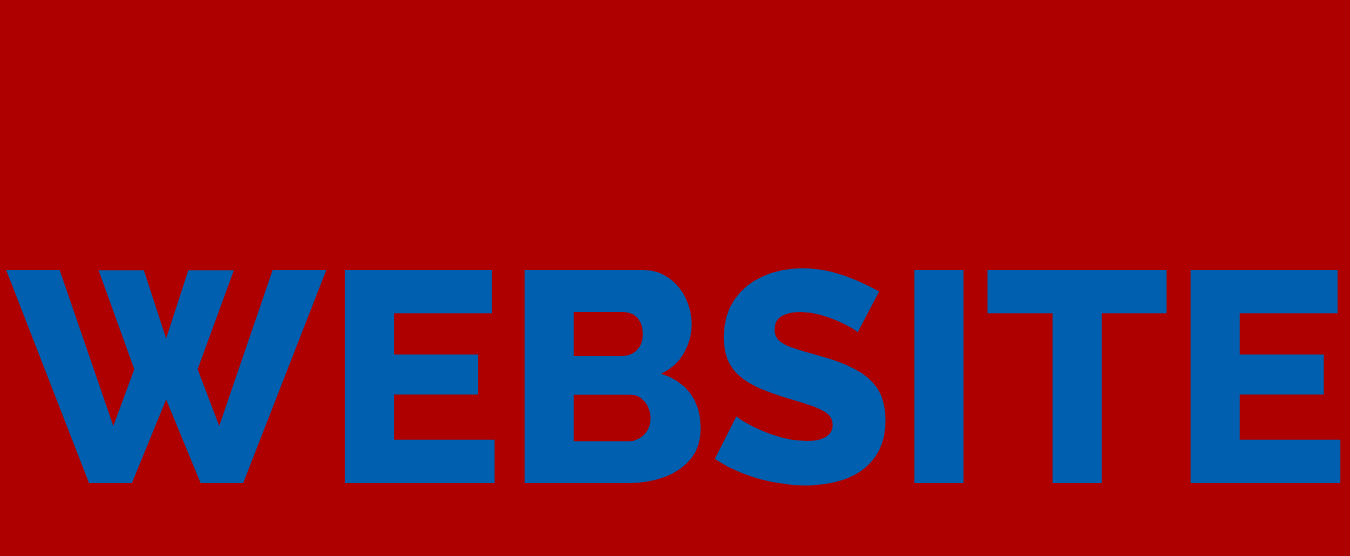
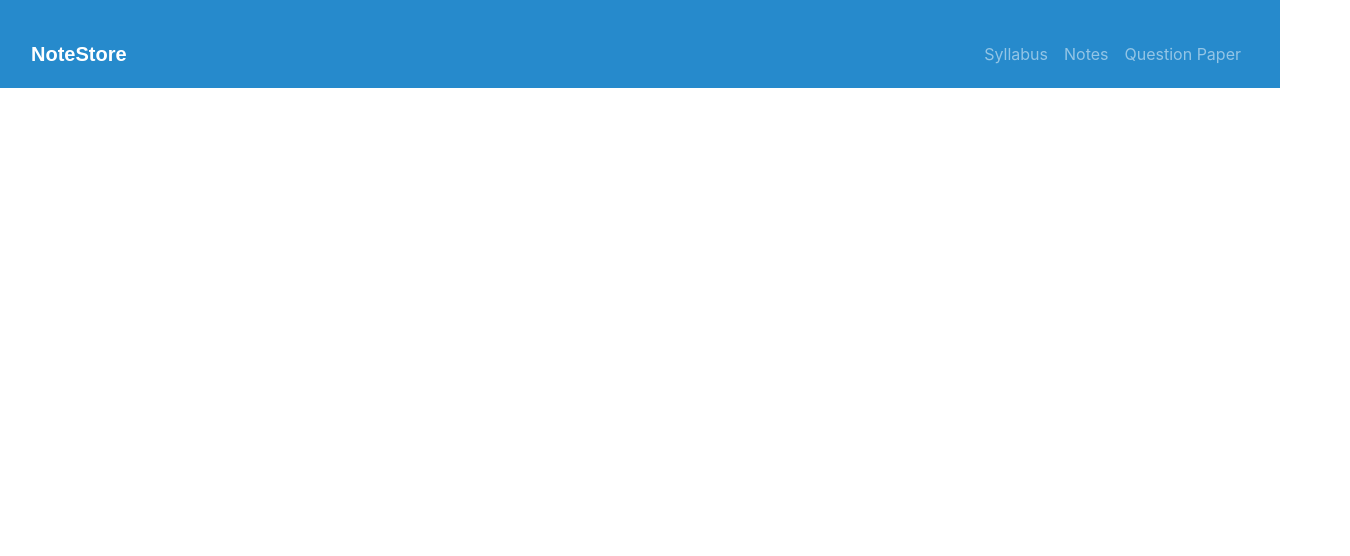
Before and after one commit to abhijithabhiakl/ktuNoteStore, a plain HTML site: page index.html in a window 1280 px wide. Shown: the whole page, 1350 px wide, since content can reach past the window. Drawn offline with nearby package versions, Linux system fonts and the light colour scheme.

Commit message:
add navbar

```diff
--- a/index.css
+++ b/index.css
@@ -1,8 +1,16 @@
 body {
-  background-color: #af0000;
+  font-family: "Raleway", sans-serif;
 }
-h1 {
-  color: #0060af;
-  font-family: "Raleway", sans-serif;
-  font-size: 300px;
+#title {
+  background-color: #268acc;
+  color: #a1a1a1;
 }
+.container-fluid {
+  padding: 2% 2% 0.5%;
+}
+
+.navbar-brand {
+  font-family: "Ubuntu", sans-serif;
+  font-size: 2.5rem;
+  font-weight: bold;
+}
--- a/index.html
+++ b/index.html
@@ -6,16 +6,63 @@
     <meta name="viewport" content="width=device-width, initial-scale=1.0" />
     <link rel="preconnect" href="https://fonts.googleapis.com" />
     <link rel="preconnect" href="https://fonts.gstatic.com" crossorigin />
+    <!-- Google font -->
     <link
       href="https://fonts.googleapis.com/css2?family=Raleway:wght@800&display=swap"
       rel="stylesheet"
     />
+    <!-- css -->
     <link rel="stylesheet" href="index.css" />
+    <!-- bootstrap CSS-->
+    <link
+      href="https://cdn.jsdelivr.net/npm/bootstrap@5.1.1/dist/css/bootstrap.min.css"
+      rel="stylesheet"
+      integrity="sha384-F3w7mX95PdgyTmZZMECAngseQB83DfGTowi0iMjiWaeVhAn4FJkqJByhZMI3AhiU"
+      crossorigin="anonymous"
+    />
+    <!-- BS 4.0 -->
+<link rel="stylesheet" href="https://maxcdn.bootstrapcdn.com/bootstrap/4.0.0/css/bootstrap.min.css" integrity="sha384-Gn5384xqQ1aoWXA+058RXPxPg6fy4IWvTNh0E263XmFcJlSAwiGgFAW/dAiS6JXm" crossorigin="anonymous">
+
     <title>NoteStore</title>
   </head>
   <body>
-    <center>
-      <h1>WEBSITE</h1>
-    </center>
+      <section id="title">
+  <div class="container-fluid">
+    <!-- Nav Bar -->
+    <nav class="navbar navbar-expand-lg navbar-dark">
+      <a class="navbar-brand" href="">NoteStore</a>
+       <button class="navbar-toggler" type="button" data-toggle="collapse" data-target="#navbarSupportedContent" aria-controls="navbarSupportedContent" aria-expanded="false" aria-label="Toggle navigation">
+      <span class="navbar-toggler-icon"></span>
+    </button>
+    <div class="collapse navbar-collapse" id="navbarSupportedContent">
+      <ul class="navbar-nav ml-auto">
+          <li class="nav-item">
+              <a class="nav-link" href="#footer">Syllabus</a>
+          </li>
+          <li class="nav-item">
+              <a class="nav-link" href="#pricing">Notes</a>
+          </li>
+          <li class="nav-item">
+              <a class="nav-link" href="#cta">Question Paper</a>
+          </li>
+      </ul>
+   </div>
+   </nav>
+  </section>
+  <!-- Body -->
+<div class="con1">
+
+</div>
+    <!-- bootstrap JS-->
+    <script
+      src="https://cdn.jsdelivr.net/npm/bootstrap@5.1.1/dist/js/bootstrap.bundle.min.js"
+      integrity="sha384-/bQdsTh/da6pkI1MST/rWKFNjaCP5gBSY4sEBT38Q/9RBh9AH40zEOg7Hlq2THRZ"
+      crossorigin="anonymous"
+    ></script>
+    <!-- BS 4.0 -->
+  <script src="https://code.jquery.com/jquery-3.2.1.slim.min.js" integrity="sha384-KJ3o2DKtIkvYIK3UENzmM7KCkRr/rE9/Qpg6aAZGJwFDMVNA/GpGFF93hXpG5KkN" crossorigin="anonymous"></script>
+  <script src="https://cdnjs.cloudflare.com/ajax/libs/popper.js/1.12.9/umd/popper.min.js" integrity="sha384-ApNbgh9B+Y1QKtv3Rn7W3mgPxhU9K/ScQsAP7hUibX39j7fakFPskvXusvfa0b4Q" crossorigin="anonymous"></script>
+  <script src="https://maxcdn.bootstrapcdn.com/bootstrap/4.0.0/js/bootstrap.min.js" integrity="sha384-JZR6Spejh4U02d8jOt6vLEHfe/JQGiRRSQQxSfFWpi1MquVdAyjUar5+76PVCmYl" crossorigin="anonymous"></script>
+
   </body>
 </html>
```
